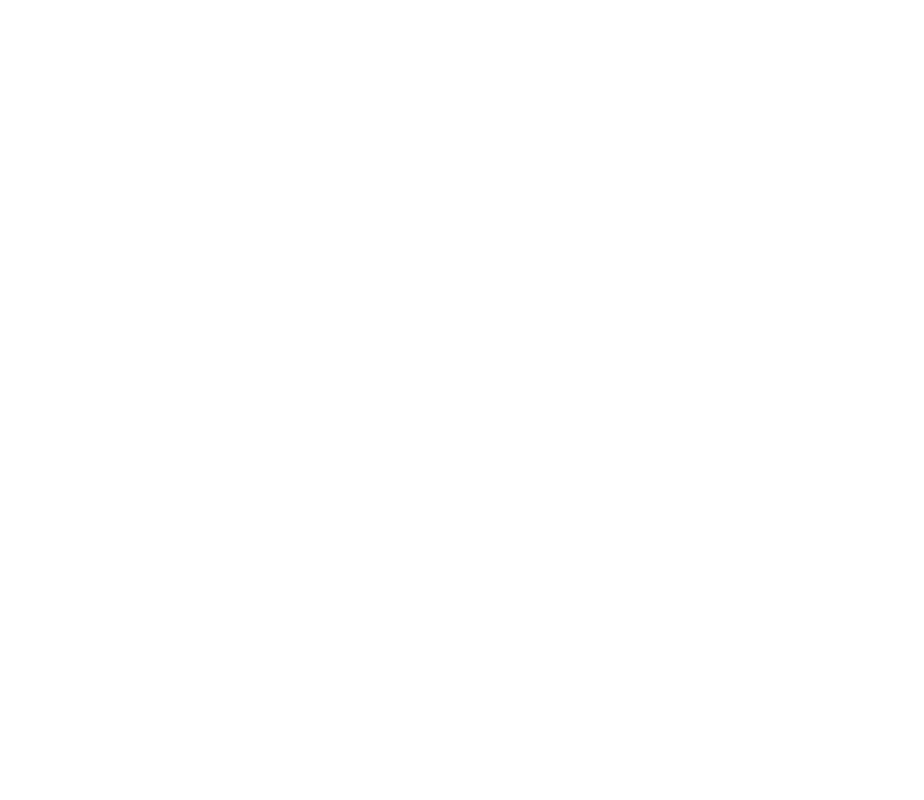
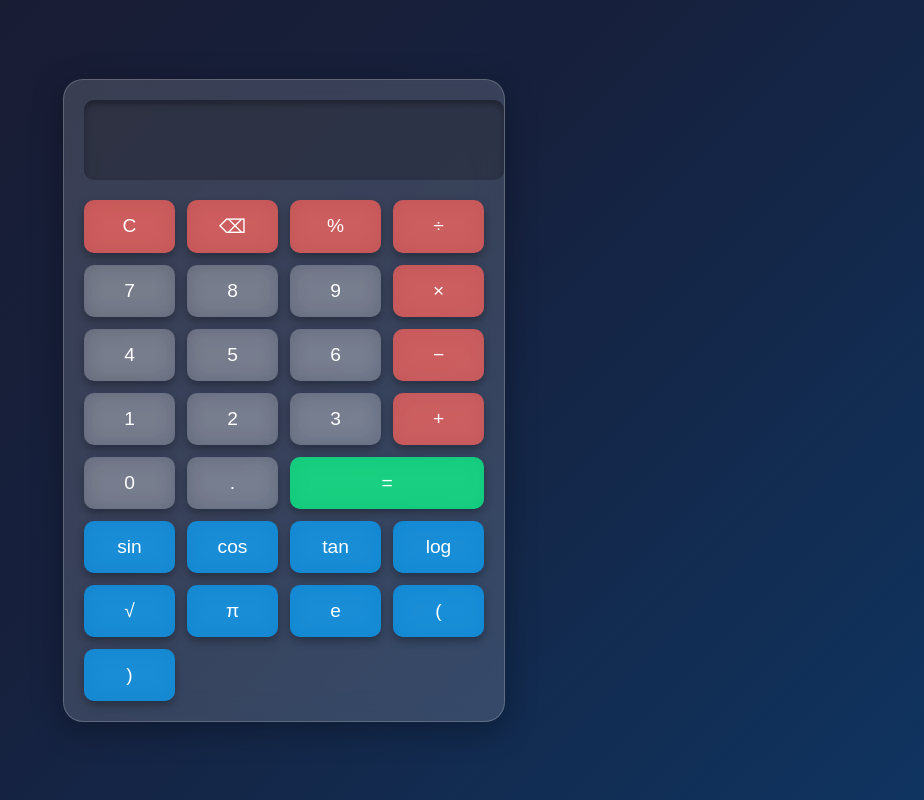
Before and after one commit to STUDENT-OMSONI/Dyno-Game, a plain HTML site: page index.html in a window 1280 px wide. Shown: the whole page, without its empty margins (356-1280 px from the left). Drawn offline with Linux system fonts and the light colour scheme.

Commit message:
Add files via upload

```diff
--- a/index.html
+++ b/index.html
@@ -3,9 +3,52 @@
 <head>
     <meta charset="UTF-8">
     <meta name="viewport" content="width=device-width, initial-scale=1.0">
-    <title>Document</title>
+    <title>Advanced Calculator</title>
+    <link rel="stylesheet" href="style.css">
 </head>
 <body>
 
+    <div class="container">
+        <input type="text" id="display" readonly>
+
+        <div class="buttons">
+            <button class="operator" onclick="clearDisplay()">C</button>
+            <button class="operator" onclick="deleteLast()">⌫</button>
+            <button class="operator" onclick="appendToDisplay('%')">%</button>
+            <button class="operator" onclick="appendToDisplay('/')">÷</button>
+
+            <button onclick="appendToDisplay('7')">7</button>
+            <button onclick="appendToDisplay('8')">8</button>
+            <button onclick="appendToDisplay('9')">9</button>
+            <button class="operator" onclick="appendToDisplay('*')">×</button>
+
+            <button onclick="appendToDisplay('4')">4</button>
+            <button onclick="appendToDisplay('5')">5</button>
+            <button onclick="appendToDisplay('6')">6</button>
+            <button class="operator" onclick="appendToDisplay('-')">−</button>
+
+            <button onclick="appendToDisplay('1')">1</button>
+            <button onclick="appendToDisplay('2')">2</button>
+            <button onclick="appendToDisplay('3')">3</button>
+            <button class="operator" onclick="appendToDisplay('+')">+</button>
+
+            <button onclick="appendToDisplay('0')">0</button>
+            <button onclick="appendToDisplay('.')">.</button>
+            <button id="equal" onclick="calculate()">=</button>
+
+            <!-- Scientific Functions -->
+            <button class="scientific" onclick="appendToDisplay('Math.sin(')">sin</button>
+            <button class="scientific" onclick="appendToDisplay('Math.cos(')">cos</button>
+            <button class="scientific" onclick="appendToDisplay('Math.tan(')">tan</button>
+            <button class="scientific" onclick="appendToDisplay('Math.log(')">log</button>
+            <button class="scientific" onclick="appendToDisplay('Math.sqrt(')">√</button>
+            <button class="scientific" onclick="appendToDisplay('Math.PI')">π</button>
+            <button class="scientific" onclick="appendToDisplay('Math.E')">e</button>
+            <button class="scientific" onclick="appendToDisplay('(')">(</button>
+            <button class="scientific" onclick="appendToDisplay(')')">)</button>
+        </div>
+    </div>
+
+    <script src="script.js"></script>
 </body>
 </html>
--- /dev/null
+++ b/script.js
@@ -0,0 +1,25 @@
+let display = document.getElementById("display");
+
+// Append numbers and operators to display
+function appendToDisplay(value) {
+    display.value += value;
+}
+
+// Clear the display
+function clearDisplay() {
+    display.value = "";
+}
+
+// Delete the last character
+function deleteLast() {
+    display.value = display.value.slice(0, -1);
+}
+
+// Perform calculation
+function calculate() {
+    try {
+        display.value = eval(display.value);
+    } catch (e) {
+        display.value = "Error";
+    }
+}
--- /dev/null
+++ b/style.css
@@ -0,0 +1,89 @@
+/* 🌌 Glassmorphism Effect */
+body {
+    background: linear-gradient(135deg, #1a1a2e, #16213e, #0f3460);
+    display: flex;
+    justify-content: center;
+    align-items: center;
+    height: 100vh;
+    margin: 0;
+    font-family: 'Poppins', sans-serif;
+}
+
+/* 📱 Calculator Container */
+.container {
+    background: rgba(255, 255, 255, 0.15);
+    border-radius: 20px;
+    padding: 20px;
+    width: 400px;
+    box-shadow: 0 8px 32px rgba(0, 0, 0, 0.3);
+    backdrop-filter: blur(15px);
+    border: 1px solid rgba(255, 255, 255, 0.2);
+}
+
+/* 🖥 Display */
+#display {
+    width: 100%;
+    height: 60px;
+    font-size: 2rem;
+    text-align: right;
+    padding: 10px;
+    border: none;
+    border-radius: 10px;
+    background: rgba(0, 0, 0, 0.2);
+    color: #ffffff;
+    outline: none;
+    box-shadow: inset 0 4px 6px rgba(0, 0, 0, 0.3);
+}
+
+/* 🎛 Buttons */
+.buttons {
+    display: grid;
+    grid-template-columns: repeat(4, 1fr);
+    gap: 12px;
+    margin-top: 20px;
+}
+
+button {
+    background: rgba(255, 255, 255, 0.2);
+    border: none;
+    border-radius: 10px;
+    padding: 15px;
+    font-size: 1.2rem;
+    color: #ffffff;
+    cursor: pointer;
+    transition: 0.3s ease-in-out;
+    backdrop-filter: blur(10px);
+    box-shadow: 0 4px 8px rgba(0, 0, 0, 0.3);
+}
+
+/* 🎨 Button Effects */
+button:hover {
+    background: rgba(255, 255, 255, 0.4);
+    transform: translateY(-3px);
+}
+
+/* 🔘 Special Buttons */
+.operator {
+    background: rgba(255, 94, 87, 0.7);
+}
+
+.operator:hover {
+    background: rgba(255, 94, 87, 0.9);
+}
+
+.scientific {
+    background: rgba(0, 162, 255, 0.7);
+}
+
+.scientific:hover {
+    background: rgba(0, 162, 255, 0.9);
+}
+
+#equal {
+    background: rgba(0, 255, 135, 0.7);
+    grid-column: span 2;
+}
+
+#equal:hover {
+    background: rgba(0, 255, 135, 0.9);
+}
```
